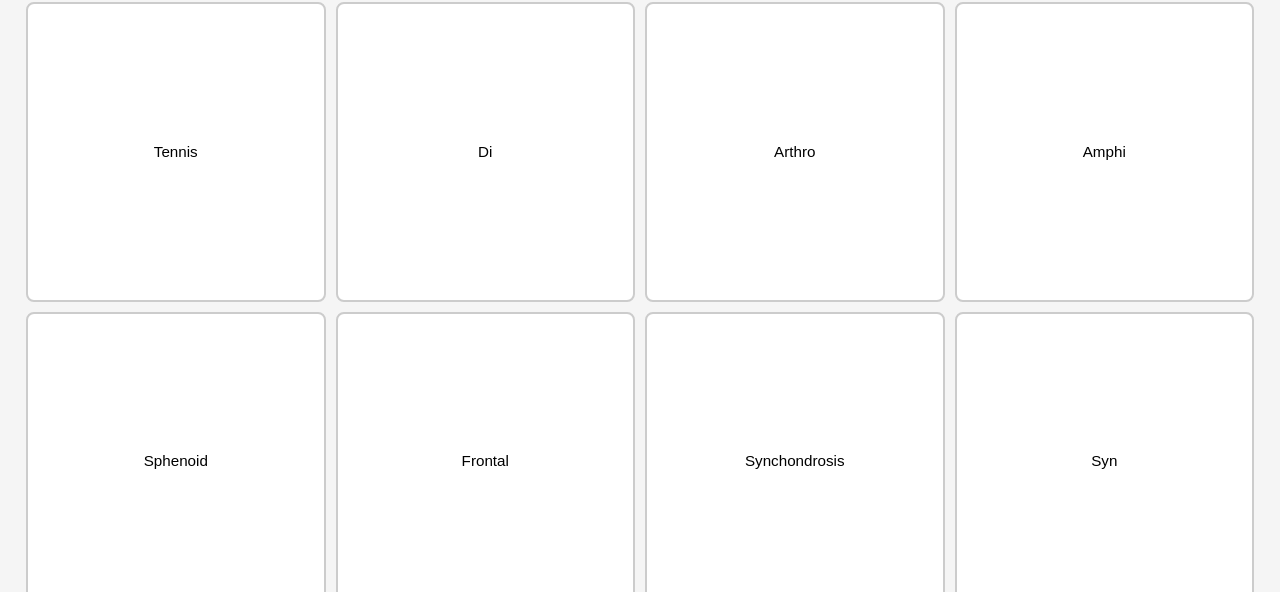
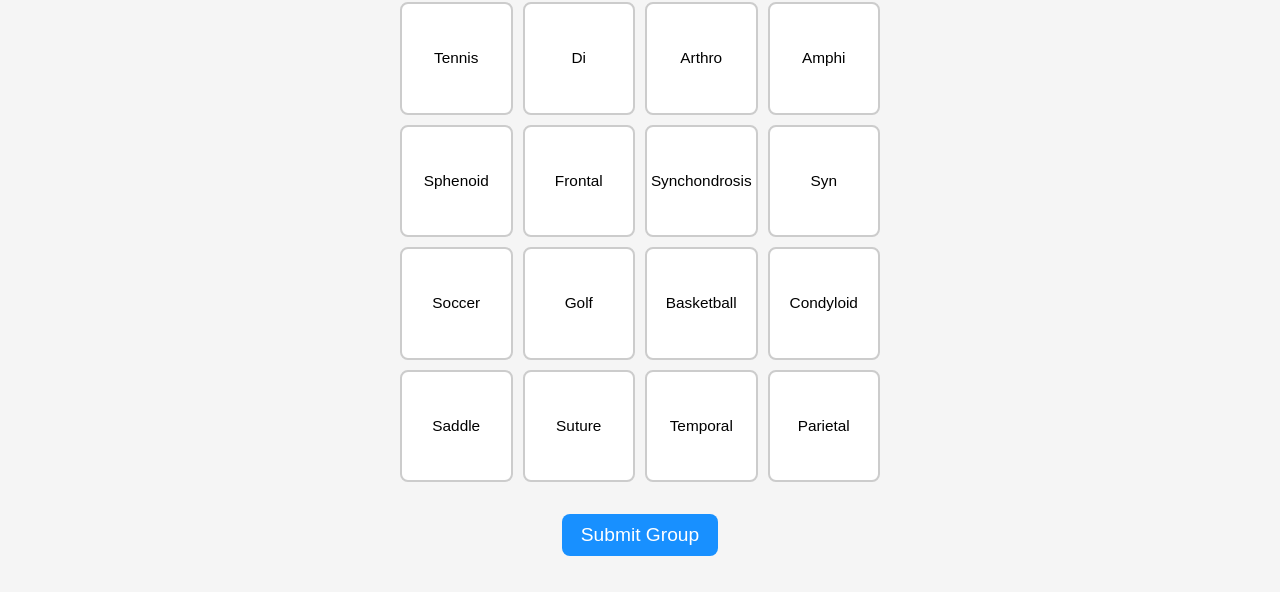
Before and after one commit to NodNar-BB/apconnect, a plain HTML site: page index.html in a window 1280 px wide. Shown: the part 88-680 px from the top of the page. Drawn offline with Linux system fonts and the light colour scheme.

Commit message:
Update index.html
Added:

"    @media (min-width: 768px) {
      #grid {
        max-width: 500px; /* ✅ Controls the total grid size */
      }

      .word {
        font-size: clamp(0.8rem, 1.2vw, 1rem); /* ✅ Smaller, stable text on desktop */
      }
    }
"

To minimise box size in desktop viewport

```diff
--- a/index.html
+++ b/index.html
@@ -187,6 +187,16 @@
         width: 90%;
       }
     }
+
+    @media (min-width: 768px) {
+      #grid {
+        max-width: 500px; /* ✅ Controls the total grid size */
+      }
+
+      .word {
+        font-size: clamp(0.8rem, 1.2vw, 1rem); /* ✅ Smaller, stable text on desktop */
+      }
+    }
   </style>
 </head>
 <body>
```
